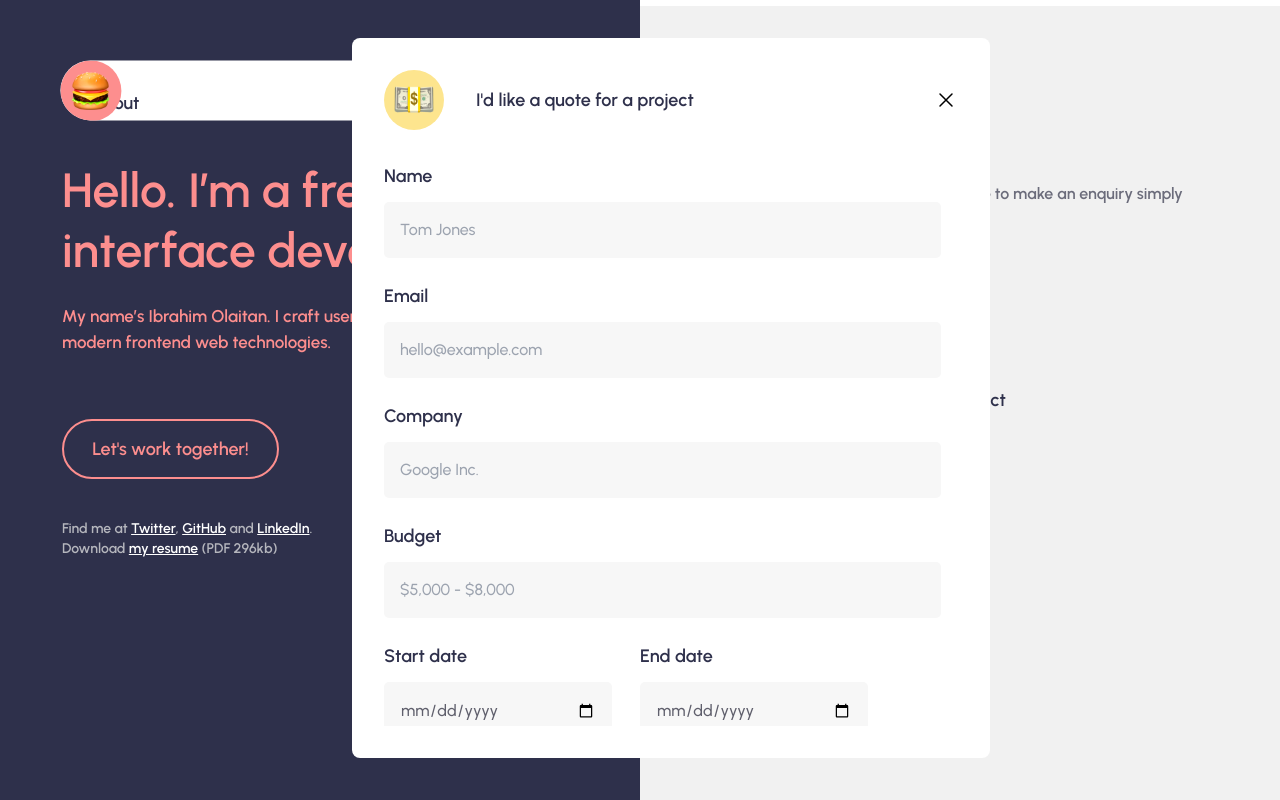
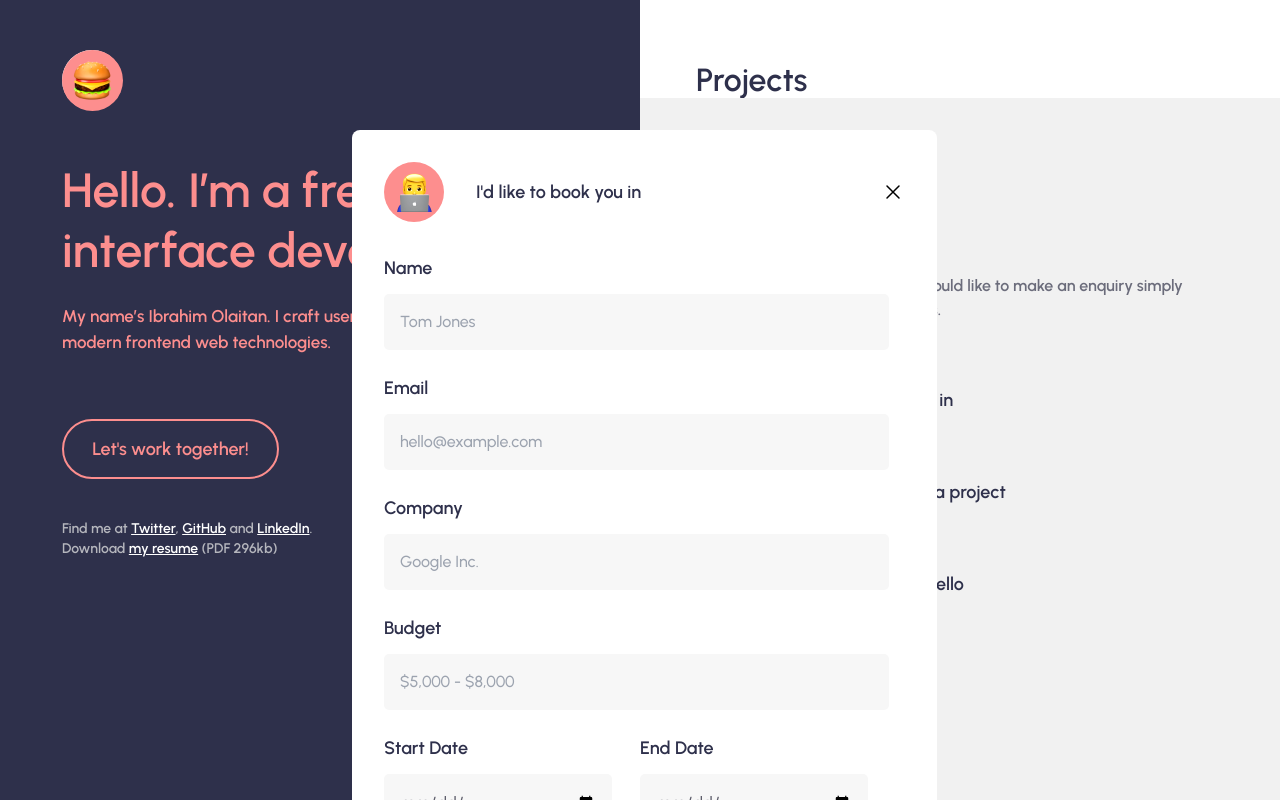
Before and after one commit to Azeezat87/Devl-portfolio, a Next.js app: page / in a window 1280 px wide. Both pictures are taken after a click on the button 726 px from the left and 400 px from the top of the page. Built offline with nearby package versions, Linux system fonts and the light colour scheme.

Commit message:
new changes made

```diff
--- a/components/client.js
+++ b/components/client.js
@@ -2,33 +2,51 @@ import { useState } from "react";
 
 const id = () => Math.random().toString(36);
 
+const myClient = [
+  {title: 'SomeOne', description: "hello world this is javascript"},
+  {title: 'RAGGED EDGE', description: "hello world this is javascript"},
+  {title: 'the hoxton', description: "hello world this is javascript"},
+  {title: 'AllofUs', description: "hello world this is javascript"},
+  {title: 'Foolproof', description: "hello world this is javascript"},
+  {title: 'parallel', description: "hello world this is javascript"},
+  {title: 'Somo', description: "hello world this is javascript"},
+  {title: 'Rotate', description: "hello world this is javascript"},
+];
+
 export default function Client() {
-  // const [isHovering, setIsHovering] = useState(false)
 
 
 
   return (
     <section className='sticky-section bg-white grid grid-cols-2 gap-0.5 text-xl'>
-      {[
-        'SomeOne',
-        'RAGGED EDGE',
-        'the hoxton',
-        'AllofUs',
-        'Foolproof',
-        'parallel',
-        'Somo',
-        'Rotate',
-      ].map((item, index) => (
-        <div
-          id={id()}
-          key={index}
-          // onMouseOver={() => setIsHovering(true)}
-          // onMouseOut={() => setIsHovering(false)}
-          className='bg-[#f1f1f1] p-16 flex justify-center hover:bg-white transition duration-1000 ease-in-out'
-        >
-          {item}
-        </div>
+      {myClient.map((item, index) => (
+        <Card key={index}
+          title={item.title}
+          description={item.description}
+        />
       ))}
     </section>
   );
 }
+
+function Card({ title, description }) {
+  const [isHovering, setIsHovering] = useState(false);
+
+  return (
+    <div
+      id={id()}
+      onMouseOver={() => setIsHovering(true)}
+      onMouseOut={() => setIsHovering(false)}
+      className='bg-[#f1f1f1] w-full h-full hover:bg-white transition duration-500 ease-in-out'
+    >
+      {isHovering ? (
+        <div className="w-full h-full p-5 flex flex-col justify-center transition-all duration-1000">
+          <h6 className="font-semibold">{title}</h6>
+          <p className="text-base font-medium">{description}</p>
+        </div>
+      ) : (
+        <div className='p-16 flex justify-center font-semibold'>{title}</div>
+      )}
+    </div>
+  );
+}
--- a/components/contact.js
+++ b/components/contact.js
@@ -3,9 +3,10 @@ import Form from '../components/form'
 import {useState} from 'react'
 
 export default function Contact() {
-  const [booking, setBooking] = useState(false);
-  const [quote, setQuote] = useState(false);
-  const [hello, setHello] = useState(false);
+  // const [booking, setBooking] = useState(false);
+  // const [quote, setQuote] = useState(false);
+  // const [hello, setHello] = useState(false);
+  const [contact, setContact] = useState("")
 
   return (
     <section id='contact' className='sticky-section bg-[#f1f1f1] p-14'>
@@ -25,7 +26,7 @@ export default function Contact() {
       <div>
         <div className='flex items-center mb-8'>
           <button
-            onClick={() => setBooking(true)}
+            onClick={() => setContact('booking')}
             className='bg-[#fd8e8e] h-[60px] w-[60px] rounded-full flex items-center justify-center mr-8'
           >
             <Image
@@ -42,7 +43,7 @@ export default function Contact() {
           </p>
         </div>
 
-        {booking && (
+        {contact === 'booking' && (
           <div className='h-[90%] min-w-7xl absolute top-0 -left-72 p-8 bg-white rounded-lg mt-8 z-10 overflow-hidden flex flex-col'>
             <div className='flex items-center mb-8 z-10'>
               <span className='bg-[#fd8e8e] h-[60px] w-[60px] rounded-full flex items-center justify-center mr-8'>
@@ -58,7 +59,7 @@ export default function Contact() {
               <p className='text-lg text-[#2e304b] font-semibold'>
                 I&apos;d like to book you in
               </p>
-              <button onClick={() => setBooking(false)}>
+              <button onClick={() => setContact('')}>
                 <svg
                   xmlns='http://www.w3.org/2000/svg'
                   fill='none'
@@ -75,13 +76,13 @@ export default function Contact() {
                 </svg>
               </button>
             </div>
-            <Form />
+            <Form type={contact} />
           </div>
         )}
 
         <div className='flex items-center mb-8'>
           <button
-            onClick={() => setQuote(true)}
+            onClick={() => setContact('quote')}
             className='bg-[#fde58e] h-[60px] w-[60px] rounded-full flex items-center justify-center mr-8'
           >
             <Image
@@ -98,7 +99,7 @@ export default function Contact() {
           </p>
         </div>
 
-        {quote && (
+        {contact === 'quote' && (
           <div className='h-[90%] min-w-7xl absolute top-0 -left-72 p-8 bg-white rounded-lg mt-8 z-10 overflow-hidden flex flex-col'>
             <div className='flex items-center mb-8 z-10'>
               <span className='bg-[#fde58e] h-[60px] w-[60px] rounded-full flex items-center justify-center mr-8'>
@@ -114,7 +115,7 @@ export default function Contact() {
               <p className='text-lg text-[#2e304b] font-semibold'>
                 I&apos;d like a quote for a project
               </p>
-              <button onClick={() => setQuote(false)}>
+              <button onClick={() => setContact('')}>
                 <svg
                   xmlns='http://www.w3.org/2000/svg'
                   fill='none'
@@ -131,13 +132,13 @@ export default function Contact() {
                 </svg>
               </button>
             </div>
-            <Form />
+            <Form type={contact} />
           </div>
         )}
 
         <div className='flex items-center'>
           <button
-            onClick={() => setHello(true)}
+            onClick={() => setContact('hello')}
             className='bg-[#8efdb0] h-[60px] w-[60px] rounded-full flex items-center justify-center mr-8'
           >
             <Image
@@ -154,7 +155,7 @@ export default function Contact() {
           </p>
         </div>
 
-        {hello && (
+        {contact === 'hello' && (
           <div className='h-[90%] min-w-7xl absolute top-0 -left-72 p-8 bg-white rounded-lg mt-8 z-10 overflow-hidden flex flex-col'>
             <div className='flex items-center mb-8 z-10'>
               <span className='bg-[#8efdb0] h-[60px] w-[60px] rounded-full flex items-center justify-center mr-8'>
@@ -170,7 +171,7 @@ export default function Contact() {
               <p className='text-lg text-[#2e304b] font-semibold'>
                 I&apos;d just like to say he
               </p>
-              <button onClick={() => setHello(false)}>
+              <button onClick={() => setContact('')}>
                 <svg
                   xmlns='http://www.w3.org/2000/svg'
                   fill='none'
@@ -187,7 +188,7 @@ export default function Contact() {
                 </svg>
               </button>
             </div>
-            <Form />
+            <Form type={contact} />
           </div>
         )}
       </div>
--- a/components/form.js
+++ b/components/form.js
@@ -1,7 +1,29 @@
 import React from 'react'
-import {useState} from 'react'
+import { useState } from 'react'
 
-export default function Form() {
+const Label = ({text, htmlFor, style}) => (
+  <label htmlFor={htmlFor} style={style} className='text-lg text-[#2e304b] font-semibold'
+  >
+    {text}
+  </label>
+)
+
+const Input = ({type, placeholder, id, name, onChange, value, style}) => (
+  <input
+    required
+    autocomplete='off'
+    type={type}
+    placeholder={placeholder}
+    id={id}
+    name={name}
+    onChange={onChange}
+    value={value}
+    style={style}
+    className='bg-[#f7f7f7] p-4 w-[97%] rounded-[5px] font-medium mt-3 mb-6 focus:outline-none focus:bg-white focus:border-2 focus:border-[#54dcde] transition duration-500'
+  />
+);
+
+export default function Form(props) {
 
   const [formData, setFormData] = useState(
     {
@@ -35,112 +57,86 @@ export default function Form() {
 
   return (
     <form onSubmit={handleSubmit} className='flex-1 overflow-auto'>
-      <label htmlFor='name' className='text-lg text-[#2e304b] font-semibold'>
-        Name
-      </label>
+      <Label htmlFor='name' text='Name' />
       <br />
-      <input
-        required
-        autocomplete='off'
+      <Input
         type='text'
         placeholder='Tom Jones'
         id='name'
         name='name'
         onChange={handleChange}
         value={formData.name}
-        className='bg-[#f7f7f7] p-4 w-[97%] rounded-[5px] font-medium mt-3 mb-6 focus:outline-none focus:bg-white focus:border-2 focus:border-[#54dcde] transition duration-500'
       />
       <br />
-      <label htmlFor='email' className='text-lg text-[#2e304b] font-semibold'>
-        Email
-      </label>
+
+      <Label htmlFor='email' text='Email' />
       <br />
-      <input
-        required
-        autocomplete='off'
+      <Input
         type='email'
         placeholder='hello@example.com'
         id='email'
         name='email'
         onChange={handleChange}
         value={formData.email}
-        className='bg-[#f7f7f7] p-4 w-[97%] rounded-[5px] font-medium mt-3 mb-6 focus:outline-none focus:bg-white focus:border-2 focus:border-[#54dcde] transition duration-500'
       />
       <br />
-      <label htmlFor='company' className='text-lg text-[#2e304b] font-semibold'>
-        Company
-      </label>
+
+      <Label htmlFor='company' text='Company' />
       <br />
-      <input
-        required
-        autocomplete='off'
+      <Input
         type='text'
         placeholder='Google Inc.'
         id='company'
         name='company'
         onChange={handleChange}
         value={formData.company}
-        className='bg-[#f7f7f7] p-4 w-[97%] rounded-[5px] font-medium mt-3 mb-6 focus:outline-none focus:bg-white focus:border-2 focus:border-[#54dcde] transition duration-500'
       />
       <br />
-      <label htmlFor='budget' className='text-lg text-[#2e304b] font-semibold'>
-        Budget
-      </label>
+
+      {props.type !== 'hello' && (
+        <>
+          <Label htmlFor='budget' text='Budget' />
           <br />
-      <input
-        required
+          <Input
             type='text'
             placeholder='$5,000 - $8,000'
             id='budget'
             name='budget'
             onChange={handleChange}
             value={formData.budget}
-        className='bg-[#f7f7f7] p-4 w-[97%] rounded-[5px] font-medium mt-3 mb-6 focus:outline-none focus:bg-white focus:border-2 focus:border-[#54dcde] transition duration-500'
           />
           <br />
+
           <div className='flex gap-[28px]'>
             <div>
-          <label
-            htmlFor='startDate'
-            className='text-lg text-[#2e304b] font-semibold'
-          >
-            Start date
-          </label>
+              <Label htmlFor='startDate' text='Start Date' />
               <br />
-          <input
-            required
+              <Input
                 type='date'
                 id='startDate'
                 name='startDate'
                 onChange={handleChange}
                 value={formData.startDate}
-            className='bg-[#f7f7f7] text-[#5f5f6c] p-4 rounded-[5px] font-medium mt-3 mb-6 w-[228px] focus:outline-none focus:bg-white focus:border-2 focus:border-[#54dcde] transition duration-500'
+                style={{ width: '228px', color: '#5f5f6c' }}
               />
             </div>
             <div>
-          <label
-            required
-            htmlFor='endDate'
-            className='text-lg text-[#2e304b] font-semibold'
-          >
-            End date
-          </label>
+              <Label htmlFor='endDate' text='End Date' />
               <br />
-          <input
-            required
+              <Input
                 type='date'
                 id='endDate'
                 name='endDate'
                 onChange={handleChange}
                 value={formData.endDate}
-            className='bg-[#f7f7f7] text-[#5f5f6c] p-4 rounded-[5px] font-medium mt-3 mb-6 w-[228px] focus:outline-none focus:bg-white focus:border-2 focus:border-[#54dcde] transition duration-500'
+                style={{ width: '228px', color: '#5f5f6c' }}
               />
             </div>
           </div>
-      <br />
-      <label htmlFor='message' className='text-lg text-[#2e304b] font-semibold'>
-        Message
-      </label>
+        </>
+      )}
+
+      <Label htmlFor='message' text='Message' />
       <br />
       <textarea
         required
@@ -153,9 +149,7 @@ export default function Form() {
         className='bg-[#f7f7f7] p-4 w-[97%] rounded-[5px] font-medium mt-3 mb-6 focus:outline-none focus:bg-white focus:border-2 focus:border-[#54dcde] min-h-[45%] transition duration-500'
       />
       <br />
-      <label htmlFor='how' className='text-lg text-[#2e304b] font-semibold'>
-        How did you find me?
-      </label>
+      <Label htmlFor='budget' text='How did you find me?' />
       <br />
       <select
         required
@@ -183,9 +177,11 @@ export default function Form() {
         name='agree'
         className='mr-4'
       />
-      <label htmlFor='agree' className='text-base text-[#717175] font-semibold '>
-        I agree to be a nice person!
-      </label>
+      <Label
+        htmlFor='agree'
+        text='I agree to be a nice person!'
+        style={{ fontSize: '16px', color: '#717175', fontWeight: '600' }}
+      />
       <br />
       <br />
       <button className='border-2 border-[#fd8e8e] rounded-full py-[14px] px-[28px] flex justify-center mb-10 hover:bg-[#fd8e8e] hover:text-black whitespace-nowrap text-lg text-[#fd8e8e] font-semibold'>
--- a/components/right.js
+++ b/components/right.js
@@ -1,4 +1,3 @@
-import Nav from '../components/nav'
 import Link from 'next/link'
 import {useState} from 'react'
 import Image from 'next/image'
@@ -11,43 +10,23 @@ export default function Right(props) {
 
  return (
    <section className='fixed h-screen w-1/2 bg-[#2e304b] text-[#fd8e8e] flex flex-col items-start p-[30px]'>
-     <div className=''>
+     <div className='relative'>
        <div
          className={[
-           'absolute p-[30px] w-fit bg-white rounded-2xl',
-           'overflow-hidden transition-all duration-1000',
+           'absolute top-5 left-8 p-[30px] bg-white rounded-2xl',
+           'overflow-hidden  transition-all duration-500',
            navbar
-             ? 'h-fit w-fit rounded-[10px] '
-             : 'h-12 w-12 rounded-[56px] translate-y-[1.90rem] translate-x-[1.90rem]',
-         ].join(', ')}
+             ? 'h-[520px] w-[352px] -mt-6 -ml-7 rounded-[10px]'
+             : 'h-12 w-12 rounded-[56px]',
+         ].join(' ')}
        >
-         <button
-           onClick={() => setNavbar((prev) => !prev)}
-           className={
-             !navbar
-               ? 'absolute top-0 left-0'
-               : 'flex flex-wrap gap-8 items-center mb-8'
-           }
-         >
-           <span
-             style={{backgroundColor: props.theme}}
-             className={'flex items-center justify-center rounded-[50%] w-[61px] bg-[#fd8e8e] h-[61px]' }>
-             <Image
-               priority
-               src='/images/burger.png'
-               className='mr-0.5 brightness-100 contrast-125'
-               height={40}
-               width={40}
-               alt='project'
-             />
-           </span>
-           <span className='text-[#2e304b] text-[24px] font-semibold'>
+         <div className='flex gap-8 items-center mb-8'></div>
+
+         <div className='h-[520px] w-[352px] overflow-hidden'>
+           <span className='text-[#2e304b] text-[24px] font-semibold absolute top-[38px] right-24'>
              <p>Burger menu</p>
            </span>
-         </button>
-
-         <div className=''>
-           <div>
+           <div className='mt-14'>
              <ul>
                <li className='mb-8'>
                  <h4
@@ -99,25 +78,49 @@ export default function Right(props) {
                <li>
                  <button
                    onClick={() => props.setTheme(props.colors.red)}
-                 className='h-5 w-5 rounded-full bg-[#fd8e8e]'></button>
+                   className='h-5 w-5 rounded-full bg-[#fd8e8e]'
+                 ></button>
                </li>
                <li>
                  <button
                    onClick={() => props.setTheme(props.colors.amber)}
-                   className='h-5 w-5 rounded-full bg-[#fde58e]'></button>
+                   className='h-5 w-5 rounded-full bg-[#fde58e]'
+                 ></button>
                </li>
                <li>
                  <button
                    onClick={() => props.setTheme(props.colors.green)}
-                 className='h-5 w-5 rounded-full bg-[#8efdb0]'></button>
+                   className='h-5 w-5 rounded-full bg-[#8efdb0]'
+                 ></button>
                </li>
              </ul>
            </div>
          </div>
        </div>
 
+       <button
+         onClick={() => setNavbar((prev) => !prev)}
+         className='absolute top-5 left-8 z-10'
+       >
+         <span
+           style={{ backgroundColor: props.theme }}
+           className={
+             'flex items-center justify-center rounded-[50%] w-[61px] h-[61px]'
+           }
+         >
+           <Image
+             priority
+             src='/images/burger.png'
+             className='mr-0.5 brightness-100 contrast-125'
+             height={40}
+             width={40}
+             alt='project'
+           />
+         </span>
+       </button>
+
        <div className='mt-[130px] ml-8'>
-         <div style={{color: props.theme}}>
+         <div style={{ color: props.theme }}>
            <div className='mb-6'>
              <h1 className='text-5xl font-semibold leading-tight'>
                Hello. I’m a freelance user interface developer
@@ -133,9 +136,12 @@ export default function Right(props) {
            <div
              style={{ borderColor: props.theme, '--bg-color': props.theme }}
              id='let-work'
-             className='border-2 rounded-full w-[217px] py-[14px] px-[28px] flex justify-center mb-10 hover:text-black whitespace-nowrap'>
+             className='border-2 rounded-full w-[217px] py-[14px] px-[28px] flex justify-center mb-10 hover:text-black whitespace-nowrap'
+           >
              <Link href='#contact'>
-             <p className='text-lg font-semibold'>Let&apos;s work together!</p>
+               <p className='text-lg font-semibold'>
+                 Let&apos;s work together!
+               </p>
              </Link>
            </div>
          </div>
--- a/styles/globals.css
+++ b/styles/globals.css
@@ -34,9 +34,11 @@ body {
   @apply min-h-screen w-[50%] ml-auto items-center justify-center sticky top-0;
 }
 
-/* :root {
-  --bg-color: #fd8e8e;
-} */
+:root {
+  --red-color: #fd8e8e;
+  --amber-color: #fde58e;
+  --green-color: #8efdb0;
+}
 
 #let-work:hover{
  background-color: var(--bg-color)
```
Also changed, not shown: components/nav.js (deleted, +0 -77 lines). Lines whose indentation alone changed are shown as unchanged.
